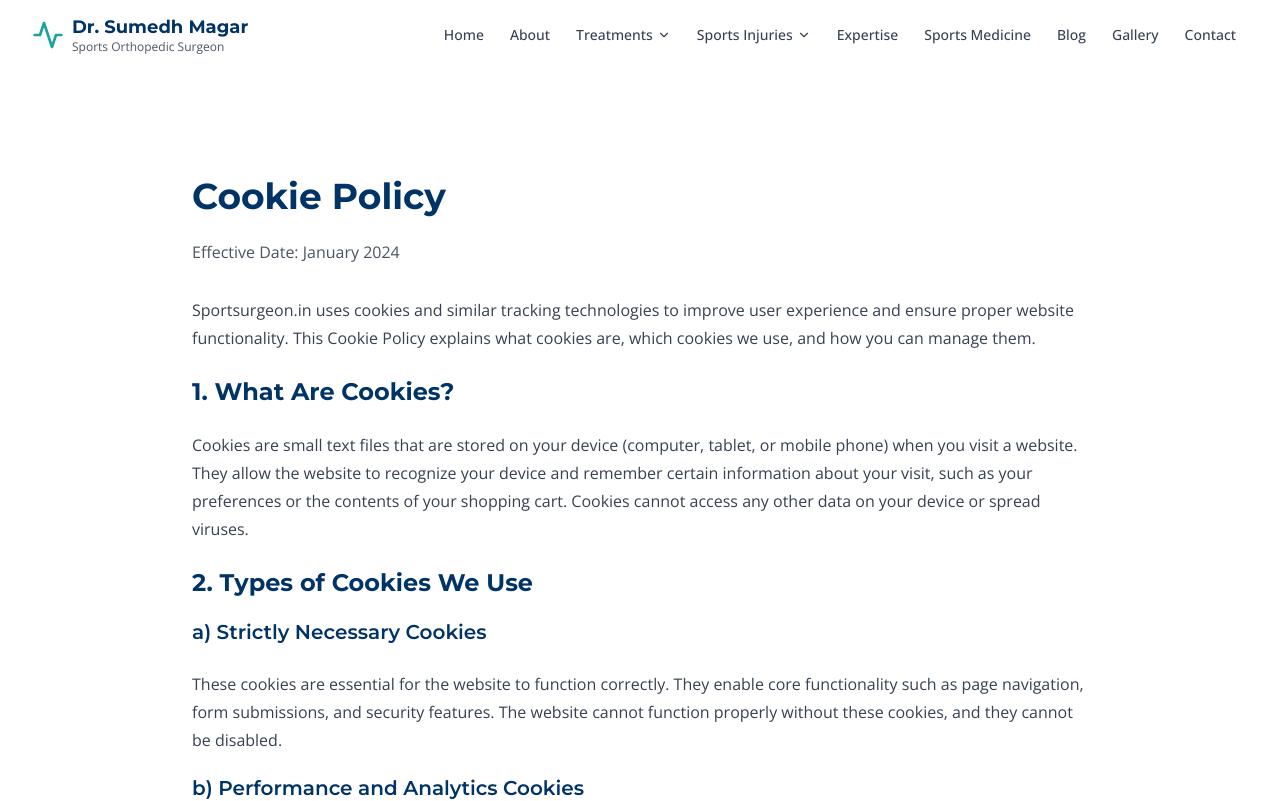
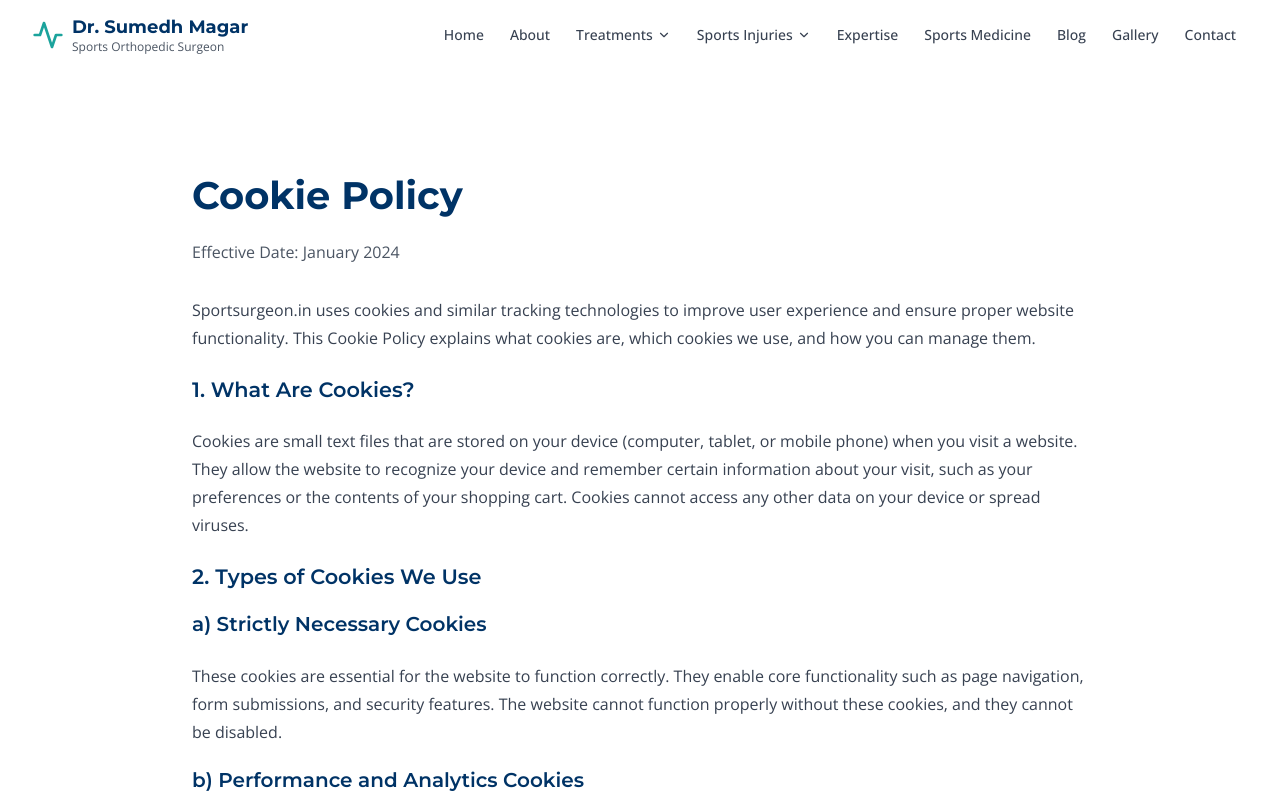
Before and after one commit to DevInnothoughts/sumedh-magar-website, a Next.js app: page /cookie-policy in a window 1280 px wide. Shown: the top 801 px of the page. Built offline with nearby package versions, Linux system fonts and the light colour scheme.

Commit message:
style changes

```diff
--- a/app/globals.css
+++ b/app/globals.css
@@ -19,6 +19,10 @@
   h1 {
     @apply text-4xl md:text-5xl lg:text-6xl font-bold;
     line-height: 1.2;
+  }
+
+  h1 {
+    font-size: 2.4rem !important;
   }
 
   h2 {
@@ -88,8 +92,8 @@
 
 .prose h2,
 .ql-editor h2 {
-  font-size: 1.5rem !important;
-  font-weight: 700 !important;
+  font-size: 1.3rem !important;
+  font-weight: 500 !important;
   margin-top: 1.5rem !important;
   margin-bottom: 0.5rem !important;
   line-height: 1.3;
```
